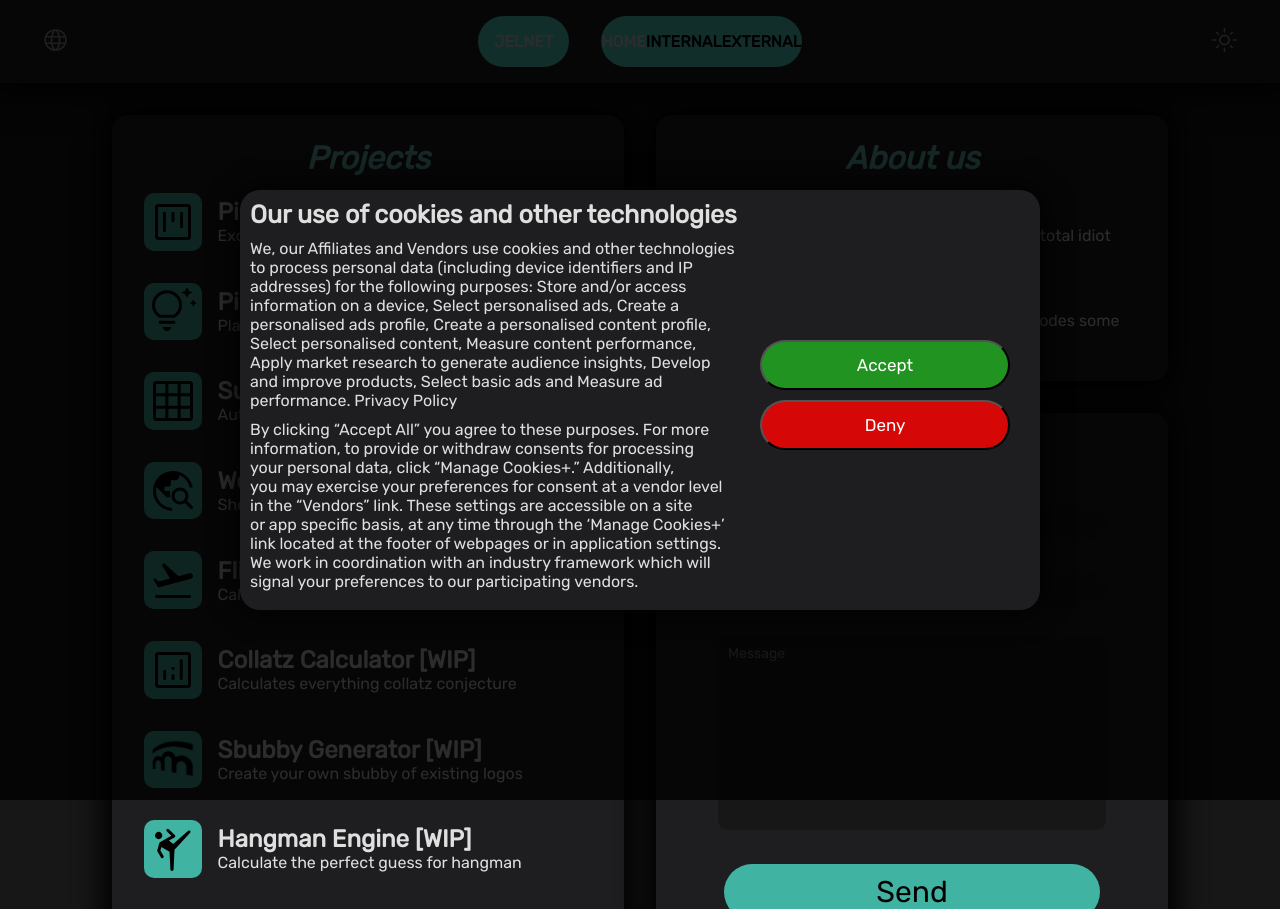
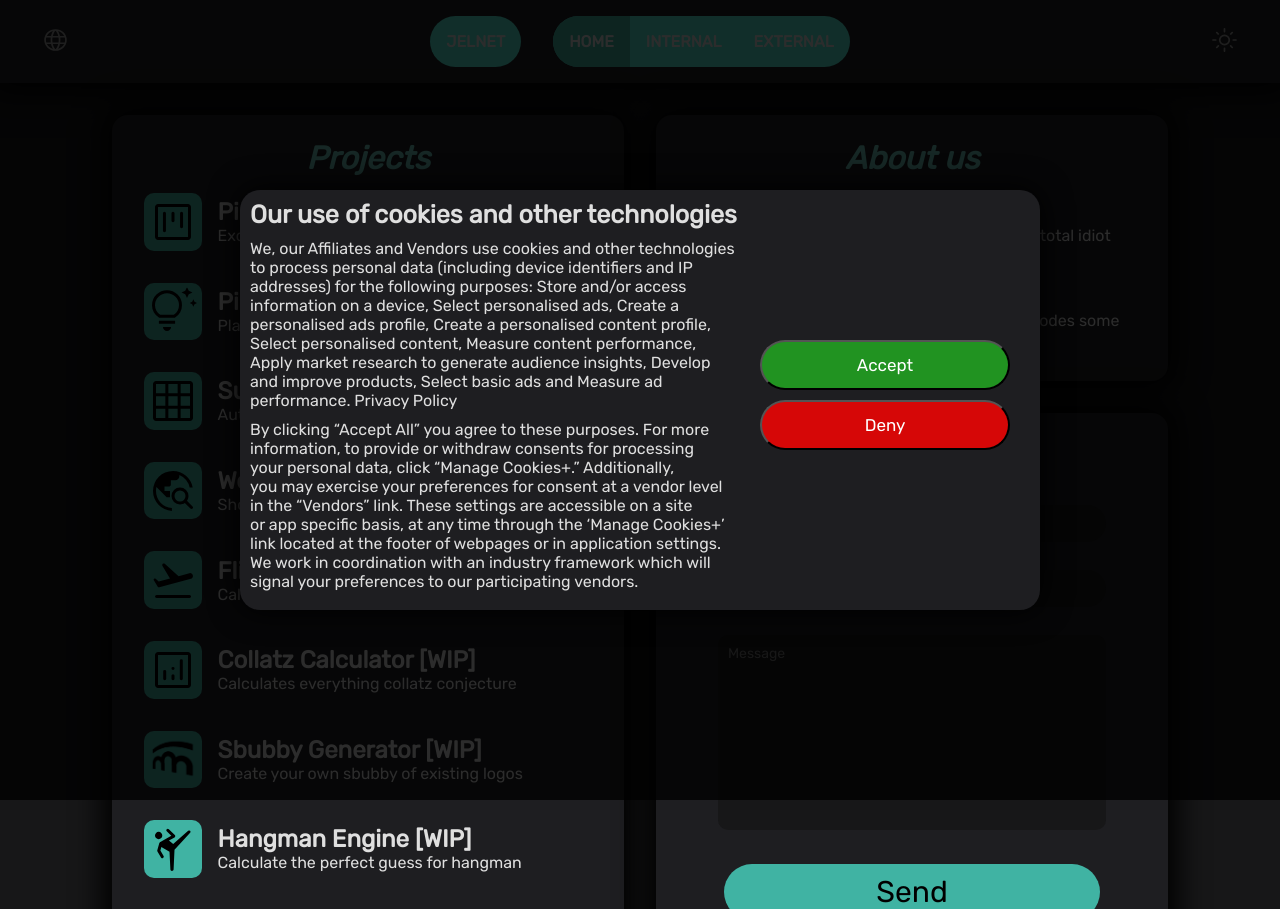
Before and after one commit to JelNet-webapplications/JelCraft-Homepage, a PHP site: page / in a window 1280 px wide. Shown: the top 909 px of the page. Run offline with PHP 8.4, Linux system fonts and the light colour scheme.

Commit message:
HET WERKT

```diff
--- a/Site/index.html
+++ b/Site/index.html
@@ -114,22 +114,11 @@
             <div class="title">
                 <a id="Бnavbar-jelnet"></a>
             </div>
+
             <div class="navbar">
-                <!-- !!deze is veel compacter en heeft iig geen errors, maar werkt nog niet met translate. -->
-                <!-- <p class="navelem left active" id="Бnavbar-home">home</p> -->
-
-
-                <!-- !!waar tf komt die langere transition vandaan op deze?? -->
-                <a class="navelem" id="active">
-                    <p id="Бnavbar-home"></p>
-                </a>
-
-
-                <p href="http://jelcraft.zapto.org/" class="navelem middle" id="Бnavbar-internal">internal</p>
-
-
-
-                <p href="http://jelcraft.zapto.org/" class="navelem right" id="Бnavbar-external">external</a>
+                <a class="left active" id="Бnavbar-home">home</a>
+                <a href="http://jelcraft.zapto.org/" class="middle" id="Бnavbar-internal">internal</a>
+                <a href="http://jelcraft.zapto.org/" class="right" id="Бnavbar-external">external</a>
             </div>
 
 
--- a/Site/script/theme.js
+++ b/Site/script/theme.js
@@ -18,19 +18,6 @@ function toggleTheme() {
     });
     createCookie('theme', theme);
     console.log('createCookie '+theme)
-}
-
-function buttonOnHover() {
-    // let button = document.getElementsByClassName('theme-selection')[0].querySelector('img');
-    // if(theme == 'dark') {
-    //     button.style.filter = 'invert(1)';
-    // } else {
-    //     button.style.filter = 'invert(0)';
-    // }
-}
-
-function buttonOffHover() {
-    //document.getElementsByClassName('theme-selection')[0].querySelector('img').style.filter = 'invert(0.6)';
 }
 
 let testCurse = 'void';
@@ -107,7 +94,6 @@ function setTheme(themeMode) {
 
     let img = document.getElementById('themesvg');
     let r = document.querySelector(':root');
-    let button = document.getElementsByClassName('theme-selection')[0].querySelector('img');
 
     theme = themeMode
     if(themeMode == 'dark') {
--- a/Site/styles/navbar/header.css
+++ b/Site/styles/navbar/header.css
@@ -31,17 +31,18 @@
 }
 
 
-.navelem {
+.navbar a {
     text-align: center;
+    padding: 1em;
     /* width: 100px; */
     /* transition: all 0s ease 0; */
 }
 
-.navelem:hover {
+.navbar a:hover {
     background-color: var(--secondary-color);
 }
 
-.navelem.active {
+.navbar .active {
     background-color: var(--secondary-color);
     /* transition: all 0s ease 0s; */
 }
```
Also changed, not shown: Site/dropdown.html (deleted, +0 -69 lines).
